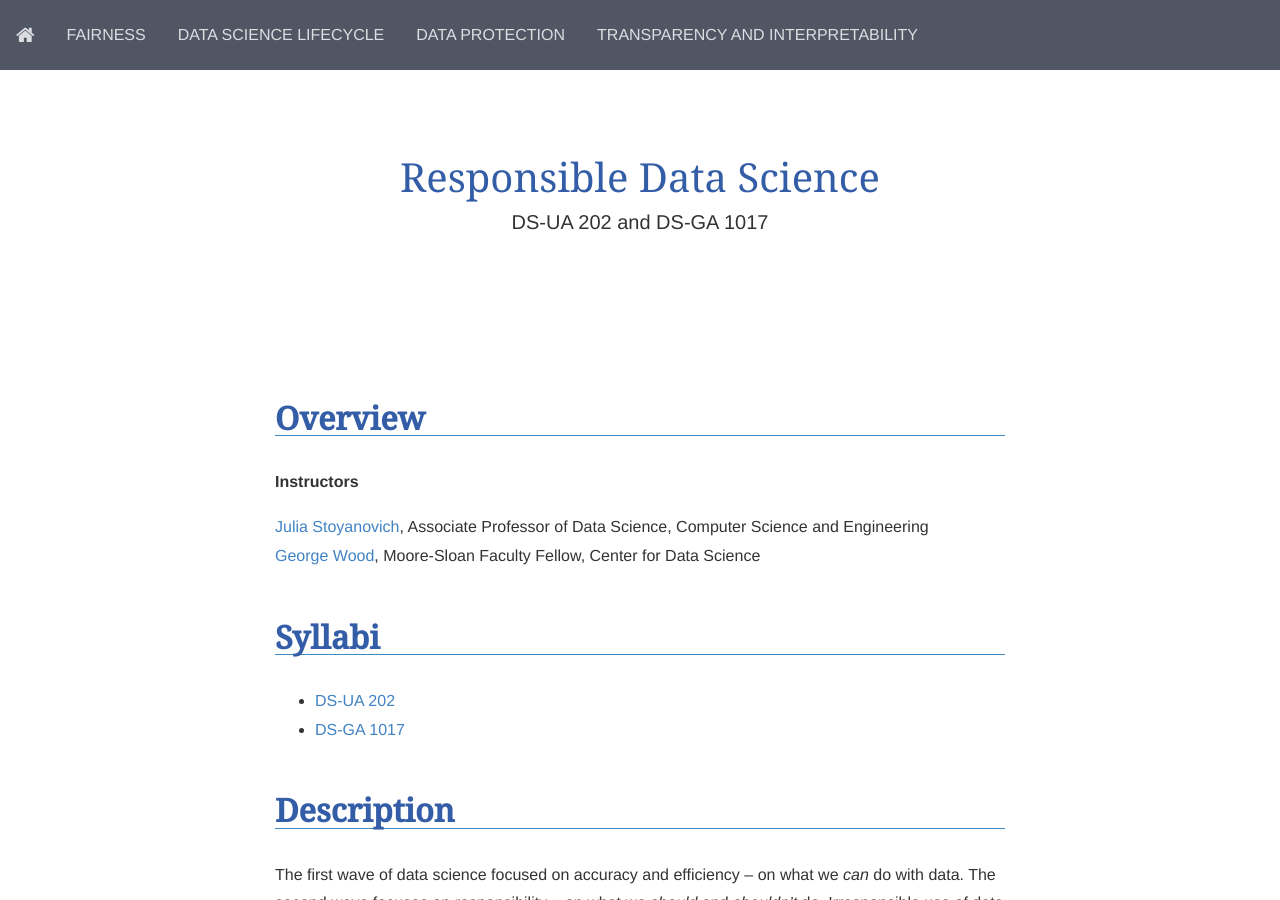
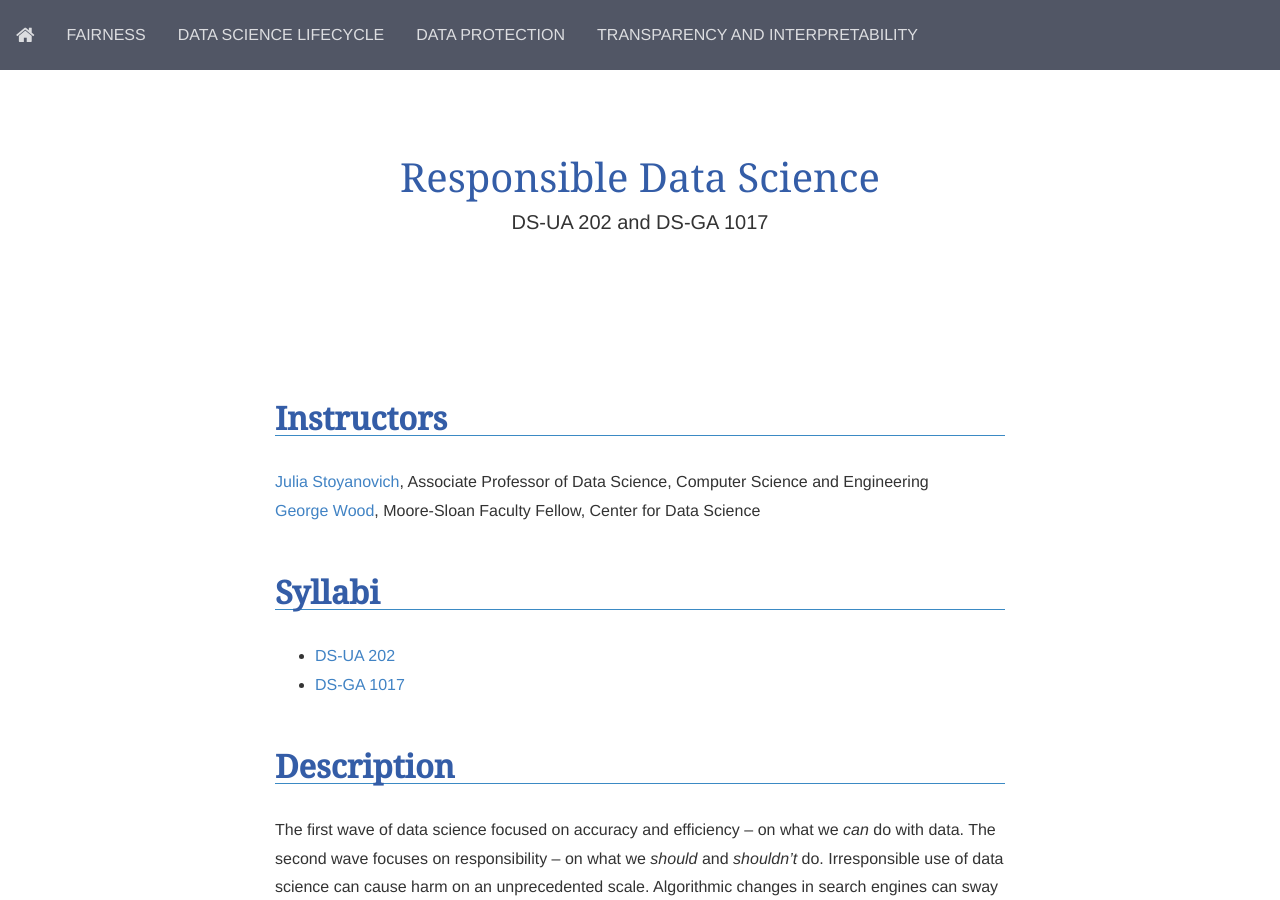
Before and after one commit to DataResponsibly/rds24, a Jekyll site: the page built from index.md, in a window 1280 px wide and 900 px high. Built offline with Jekyll 4.4.1, drawn with Linux system fonts in a browser that asks for light colours; nearby versions of some CDN libraries; some web fonts are replaced; our own code applies the rules of GitHub Pages for plain Markdown files.

Commit message:
Update index.md

```diff
--- a/index.md
+++ b/index.md
@@ -3,9 +3,7 @@ layout: index
 published: true
 ---
 
-## Overview
-
-**Instructors**
+## Instructors
 
 [Julia Stoyanovich](https://engineering.nyu.edu/faculty/julia-stoyanovich), Associate Professor of Data Science, Computer Science and Engineering<br>
 [George Wood](https://gwood.me), Moore-Sloan Faculty Fellow, Center for Data Science<br>
```
